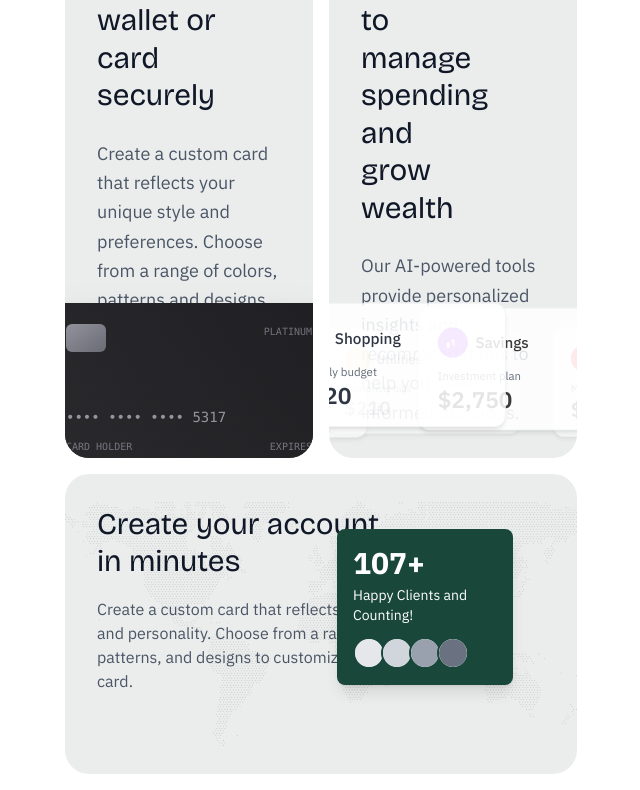
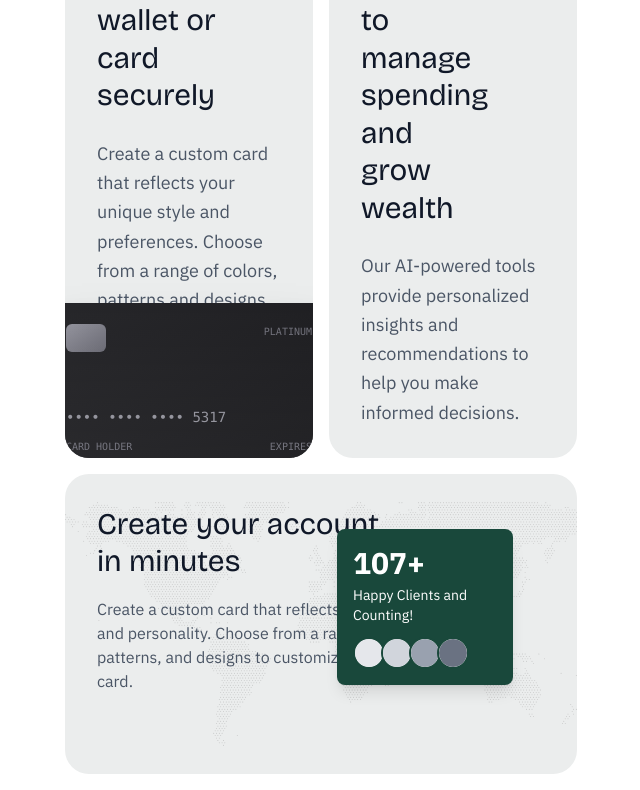
Before and after one commit to Sansarista/banksan, a Next.js app: page / in a window 1280 px wide. Shown: the part 2241-3031 px from the top of the page, without its empty margins (319-959 px from the left). Built offline with nearby package versions, Linux system fonts and the light colour scheme.

Commit message:
Update: Privileges section updated

```diff
--- a/src/components/sections/Privileges.tsx
+++ b/src/components/sections/Privileges.tsx
@@ -290,7 +290,7 @@ export default function Privileges() {
                                     </p>
                                 </div>
 
-                                <div className="relative mt-8 mb-8 sm:-mt-[150px] md:-mt-[250px]">
+                                <div className="relative mb-16 -mt-10 scale-125 lg:scale-100">
                                     <div className="w-full relative h-[220px] flex items-center justify-center">
                                         <div className="absolute inset-0 flex items-center justify-center">
                                             <div className="relative w-full max-w-md flex justify-center">
```
